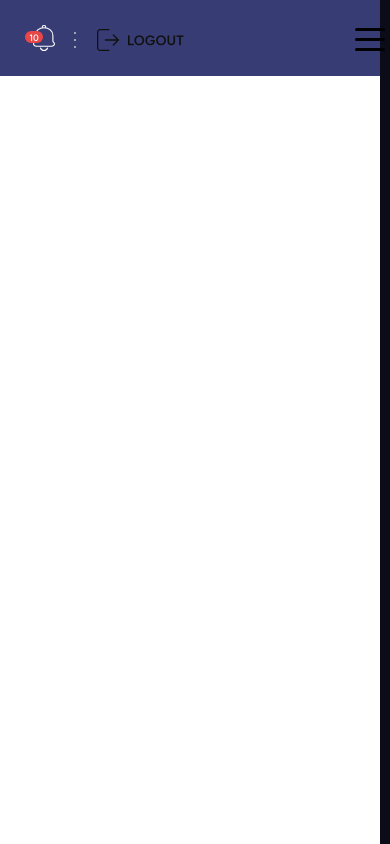
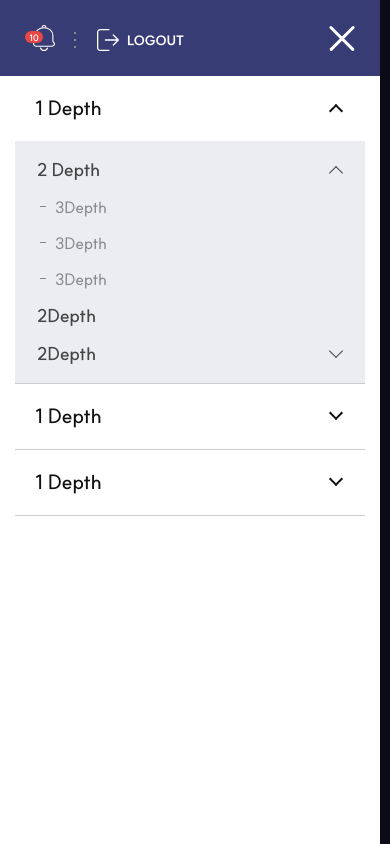
Before and after one commit to eun83/publishing-admin, a website: page html/index.html in a window 390 px wide. Drawn offline with nearby package versions, Linux system fonts and the light colour scheme.

Commit message:
모바일 메뉴 css완료

```diff
--- a/html/css/common.css
+++ b/html/css/common.css
@@ -49,6 +49,30 @@
 }
 .icon_menu::after {
   top: 10px;
+}
+.icon_x {
+  display: block;
+  position: absolute;
+  width: 30px;
+  height: 30px;
+}
+.icon_x::before,
+.icon_x::after {
+  content: '';
+  position: absolute;
+  width: 34px;
+  height: 2.5px;
+  margin-top: 14px;
+  margin-left: -15px;
+  border-radius: 50px;
+  background-color: currentColor;
+  background-color: currentColor;
+  -webkit-transform: rotate(45deg);
+          transform: rotate(45deg);
+}
+.icon_x::after {
+  -webkit-transform: rotate(-45deg);
+          transform: rotate(-45deg);
 }
 
 /* skipmenu */
@@ -199,12 +223,12 @@ body {
   max-width: calc(100% - 170px);
 }
 .gnb > ul {
-  width: 75%;
   display: flex;
+  overflow: hidden;
   flex-wrap: wrap;
   align-items: center;
   justify-content: space-between;
-  overflow: hidden;
+  width: 75%;
 }
 @media screen and (max-width: 1439px) {
   .gnb > ul {
@@ -273,9 +297,9 @@ body {
   position: relative;
   width: 30px;
   height: 26px;
+  background-position: center right;
   background-repeat: no-repeat;
   background-image: var(--icon_notice_msg);
-  background-position: center right;
 }
 .utile .notice_msg .ntc_msg {
   display: block;
@@ -313,16 +337,16 @@ body {
   background-image: var(--icon_logout);
 }
 .left_menu {
+  overflow: hidden;
+  overflow-y: auto;
   width: 100%;
   height: calc(100vh - 95px);
-  overflow: hidden;
-  overflow-y: auto;
   font-weight: 600;
   color: #fff;
 }
 .left_menu.left_dp1 > li > a {
+  display: block;
   position: relative;
-  display: block;
   width: 100%;
   min-height: 60px;
   padding: 20px 25px 18px;
@@ -361,14 +385,14 @@ body {
   transform-origin: center left;
 }
 .left_menu .left_dp3 > li > a {
+  display: block;
   position: relative;
-  display: block;
   padding: 10px 30px 10px 45px;
   font-weight: 400;
   font-size: 15px;
   line-height: 18px;
+  transition: var(--tran_basic);
   opacity: .5;
-  transition: var(--tran_basic);
 }
 .left_menu .left_dp3 > li > a::before {
   content: '';
@@ -391,10 +415,10 @@ body {
 .folding .left_dp1 > li > a,
 .folding .left_dp2 > li > a,
 .folding .left_dp3 > li > a {
+  padding-right: 0;
+  padding-left: 0;
   font-size: 0;
   color: rgba(255,255,255,0);
-  padding-left: 0;
-  padding-right: 0;
   transition: var(--tran_basic);
 }
 .folding .left_dp1 > li > a::before {
@@ -417,17 +441,17 @@ body {
 .folding .left_menu .left_dp2 > li > a:hover::before {
   left: calc(50% - 6px);
   width: 12px;
+  transition: var(--tran_basic);
   transform-origin: center center;
-  transition: var(--tran_basic);
 }
 .folding .left_menu .left_dp3 > li > a::before {
+  top: calc(50% - 3px);
+  left: calc(50% - 3px);
   width: 6px;
   height: 6px;
-  top: calc(50% - 3px);
-  left: calc(50% - 3px);
+  margin: 0;
   border: 1px solid #fff;
   border-radius: 50%;
-  margin: 0;
   background-color: transparent;
   transition: var(--tran_basic);
 }
@@ -436,28 +460,28 @@ body {
 .content_title {
   display: flex;
   flex-wrap: wrap;
+  align-items: baseline;
   justify-content: space-between;
-  align-items: baseline;
   margin-bottom: 10px;
 }
 /* main title */
 .page_title {
+  font-weight: 700;
   font-size: 24px;
-  font-weight: 700;
 }
 .page_breadcrumb {
   display: flex;
+  font-weight: 400;
+  font-size: 13px;
+  color: #888;
   gap: 0 34px;
-  font-size: 13px;
-  font-weight: 400;
-  color: #888;
 }
 .page_breadcrumb li {
   position: relative;
 }
 .page_breadcrumb li:last-child {
+  font-weight: 500;
   color: #111;
-  font-weight: 500;
 }
 .page_breadcrumb li::before {
   content: '>';
@@ -468,39 +492,39 @@ body {
 }
 .page_breadcrumb li:first-child::before {
   content: '';
+  top: 3px;
   width: 14px;
   height: 13px;
-  top: 3px;
+  background-repeat: no-repeat;
   background-image: var(--icon_home);
-  background-repeat: no-repeat;
 }
 /* sub title */
 .area_title {
   display: flex;
   flex-wrap: wrap;
+  align-items: flex-end;
   justify-content: space-between;
-  align-items: flex-end;
   margin-bottom: 10px;
 }
 .area_title .sub_title {
+  font-weight: 700;
   font-size: 20px;
-  font-weight: 700;
 }
 .area_title .sub_title::before {
   content: '';
   display: inline-block;
-  vertical-align: middle;
   width: 8px;
   height: 2px;
   margin-top: -4px;
   margin-right: 10px;
   border-radius: 50px;
   background-color: var(--clr_point);
+  vertical-align: middle;
 }
 .area_title .sub_script {
   margin-left: 10px;
+  font-weight: 400;
   font-size: 14px;
-  font-weight: 400;
   color: var(--clr_gray);
 }
 /* right - btn group */
@@ -511,8 +535,8 @@ body {
 .area_title .right_group {
   display: flex;
   flex-wrap: wrap-reverse;
+  justify-content: flex-end;
   align-content: baseline;
-  justify-content: flex-end;
   gap: 6px 24px;
 }
 .type_grp {
@@ -526,8 +550,8 @@ body {
   left: -12px;
   width: 2px;
   height: 16px;
+  background-repeat: no-repeat;
   background-image: var(--icon_dot);
-  background-repeat: no-repeat;
 }
 .type_grp.befor_none::before {
   display: none;
@@ -541,9 +565,9 @@ body {
 
 /* header */
 .m_header {
+  align-items: center;
+  justify-content: space-between;
   width: 100%;
-  justify-content: space-between;
-  align-items: center;
 }
 .m_header .m_logo {
   display: flex;
@@ -561,6 +585,7 @@ body {
 .m_header .m_btn_menu .icon_menu {
   color: var(--clr_main);
 }
+/* all_menu */
 .m_menu {
   display: block;
   overflow: hidden;
@@ -568,33 +593,42 @@ body {
 .m_menu::before {
   content: '';
   display: block;
+  visibility: hidden;
   position: absolute;
-  visibility: hidden;
-  opacity: 0;
   top: 0;
   left: 0;
+  z-index: 100;
   width: 100%;
   height: 100vh;
   background-color: #000;
-  z-index: 100;
   transition: var(--tran_basic);
+  opacity: 0;
 }
 .m_menu.open::before {
   visibility: visible;
   opacity: .8;
 }
 .m_menu_wrap {
-  width: 100%;
-  max-width: 380px;
-  height: 100vh;
+  visibility: hidden;
+  opacity: 0;
   position: absolute;
   top: 0;
+  left: -100%;
+  z-index: 101;
+  width: 100%;
+  height: 100vh;
+  max-width: 380px;
+  background-color: #fff;
+  transition: var(--tran_basic);
+}
+.m_menu.open .m_menu_wrap {
+  visibility: visible;
+  opacity: 1;
   left: 0;
-  background-color: #fff;
-  z-index: 101;
 }
 .m_menu_top {
   display: flex;
+  align-items: center;
   justify-content: space-between;
   width: 100%;
   height: 76px;
@@ -604,7 +638,108 @@ body {
 .m_menu_top .utile .notice_msg {
   background-image: var(--icon_notice_msg_w);
 }
-
+.m_menu_top .utile .btn_logout {
+  filter: invert(100%) sepia(0%) saturate(0%) hue-rotate(212deg) brightness(150%) contrast(150%);
+}
+.m_menu_top .m_btn_x {
+  display: block;
+  width: 30px;
+  height: 30px;
+}
+.m_menu_top .m_btn_x .icon_x {
+  margin-top: -15px;
+  color: #fff;
+}
+/* m_gnb */
+.m_gnb {
+  overflow-y: auto;
+  width: 100%;
+  height: calc(100vh - 76px);
+  padding: 0 15px 15px;
+}
+.m_gnb .m_gnb_dp2 > li,
+.m_gnb .m_gnb_dp3 > li {
+  display: none;
+}
+.m_gnb .on .m_gnb_dp2 > li,
+.m_gnb .on .m_gnb_dp2 > .on .m_gnb_dp3 > li {
+  display: block;
+}
+.m_gnb a {
+  display: block;
+  position: relative;
+  font-weight: 600;
+  word-break: keep-all;
+}
+.m_gnb .m_gnb_dp1 > li {
+  border-bottom: 1px solid #ccc;
+}
+.m_gnb .m_gnb_dp1 > li > a {
+  min-height: 65px;
+  padding: 20px 40px 20px 20px;
+  font-size: 20px;
+  line-height: 24px;
+  color: #111;
+}
+.m_gnb .m_gnb_dp2 > li {
+  background-color: var(--clr_bg_point);
+}
+.m_gnb .m_gnb_dp2 > li:first-child {
+  padding-top: 10px;
+}
+.m_gnb .m_gnb_dp2 > li:last-child {
+  padding-bottom: 10px;
+}
+.m_gnb .m_gnb_dp2 > li > a {
+  padding: 8px 40px 8px 22px;
+  font-size: 18px;
+  line-height: 22px;
+  color: #444;
+}
+.m_gnb .m_gnb_dp3 > li > a {
+  padding: 8px 40px;
+  font-weight: 500;
+  font-size: 16px;
+  line-height: 20px;
+  color: #888;
+}
+.m_gnb .m_gnb_dp3 > li > a::before {
+  content: '';
+  display: block;
+  position: absolute;
+  top: 17px;
+  left: 25px;
+  width: 6px;
+  height: 1px;
+  background-color: currentColor;
+}
+.m_gnb .expand > a::after {
+  content: '';
+  display: block;
+  position: absolute;
+  top: 24px;
+  right: 24px;
+  width: 10px;
+  height: 10px;
+  border-top: solid 2px currentColor;
+  border-right: solid 2px currentColor;
+  -webkit-transform: rotate(135deg);
+          transform: rotate(135deg);
+  transition: var(--tran_basic);
+}
+.m_gnb .m_gnb_dp2 .expand > a::after {
+  top: 11px;
+  border-width: 1px;
+}
+.m_gnb .on.expand > a::after {
+  top: 30px;
+  -webkit-transform: rotate(-45deg);
+          transform: rotate(-45deg);
+  transition: var(--tran_basic);
+}
+.m_gnb .m_gnb_dp2 .on.expand > a::after {
+  top: 17px;
+}
 
 /* ---------- respond ---------- */
 
--- a/html/index.html
+++ b/html/index.html
@@ -100,10 +100,85 @@
                   <span>LOGOUT</span>
                 </a>
               </div>
-              <button type="button" class="m_btn_menu">
+              <button type="button" class="m_btn_x">
                 <span class="hide">닫기</span>
-                <i class="icon_menu"></i>
+                <i class="icon_x"></i>
               </button>
+            </div>
+
+            <div class="m_gnb">
+              <ul class="m_gnb_dp1">
+                <li class="on expand">
+                  <a href="">1 Depth</a>
+                  <ul class="m_gnb_dp2">
+                    <li class="on expand">
+                      <a href="">2 Depth</a>
+                      <ul class="m_gnb_dp3">
+                        <li><a href="">3Depth</a></li>
+                        <li><a href="">3Depth</a></li>
+                        <li><a href="">3Depth</a></li>
+                      </ul>
+                    </li>
+                    <li class="">
+                      <a href="">2Depth</a>
+                    </li>
+                    <li class="expand">
+                      <a href="">2Depth</a>
+                      <ul class="m_gnb_dp3">
+                        <li><a href="">3Depth</a></li>
+                        <li><a href="">3Depth</a></li>
+                      </ul>
+                    </li>
+                  </ul>
+                </li>
+                <li class="expand">
+                  <a href="">1 Depth</a>
+                  <ul class="m_gnb_dp2">
+                    <li class="on expand">
+                      <a href="">2 Depth</a>
+                      <ul class="m_gnb_dp3">
+                        <li><a href="">3Depth</a></li>
+                        <li><a href="">3Depth</a></li>
+                        <li><a href="">3Depth</a></li>
+                      </ul>
+                    </li>
+                    <li class="">
+                      <a href="">2Depth</a>
+                    </li>
+                    <li class="expand">
+                      <a href="">2Depth</a>
+                      <ul class="m_gnb_dp3">
+                        <li><a href="">3Depth</a></li>
+                        <li><a href="">3Depth</a></li>
+                      </ul>
+                    </li>
+                  </ul>
+                </li>
+                <li class="expand">
+                  <a href="">1 Depth</a>
+                  <ul class="m_gnb_dp2">
+                    <li class="on expand">
+                      <a href="">2 Depth</a>
+                      <ul class="m_gnb_dp3">
+                        <li><a href="">3Depth</a></li>
+                        <li><a href="">3Depth</a></li>
+                        <li><a href="">3Depth</a></li>
+                      </ul>
+                    </li>
+                    <li class="">
+                      <a href="">2Depth</a>
+                    </li>
+                    <li class="expand">
+                      <a href="">2Depth</a>
+                      <ul class="m_gnb_dp3">
+                        <li><a href="">3Depth</a></li>
+                        <li><a href="">3Depth</a></li>
+                      </ul>
+                    </li>
+                  </ul>
+                </li>
+
+              </ul>
             </div>
 
           </div>
```
